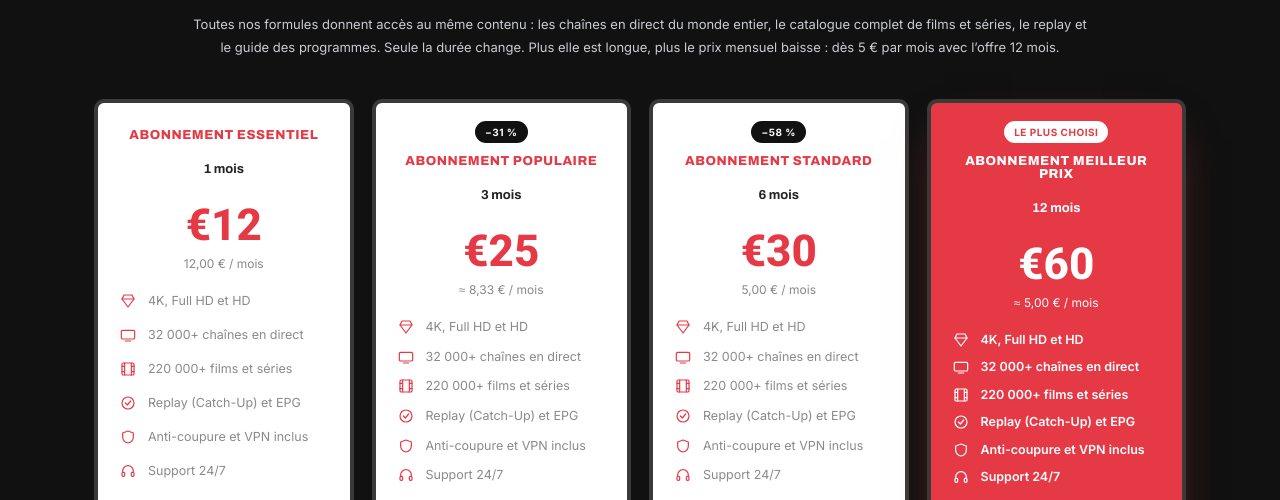
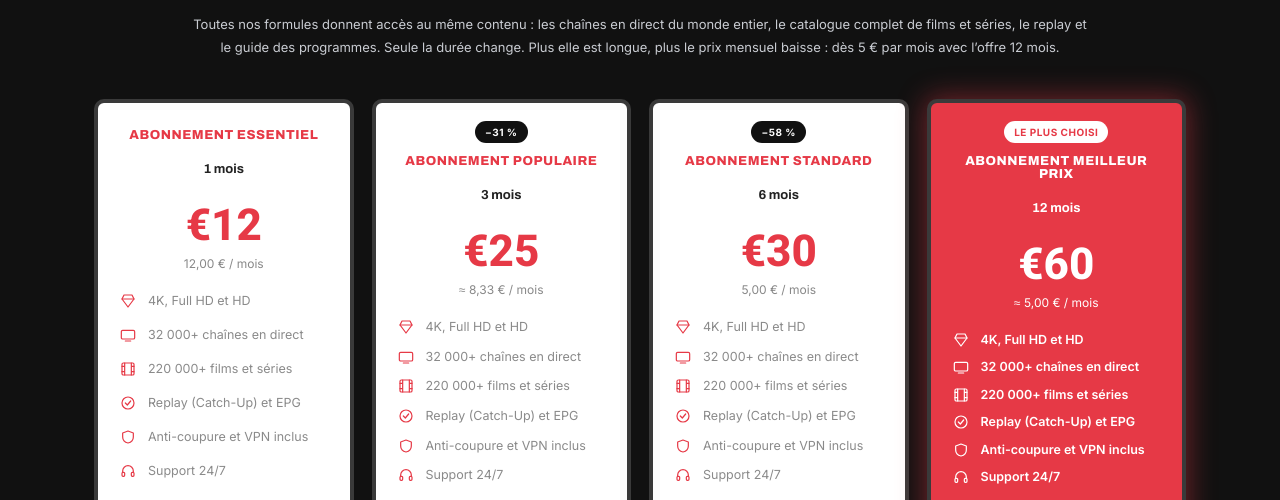
Before and after one commit to tiaboussama-cpu/itv-tst-, a plain HTML site: page index.html in a window 1280 px wide. Shown: the part 3231-3731 px from the top of the page. Drawn offline with Linux system fonts and the light colour scheme.

Commit message:
Make the 12-month card glow surround the whole card
Co-Authored-By: Claude Opus 5.5 <noreply@anthropic.com>
Claude-Session: https://claude.ai/code/session_01Lhuyd86U3ScjENQFSUrU3D

```diff
--- a/style.css
+++ b/style.css
@@ -188,7 +188,7 @@ ul, ol { margin: 0; padding: 0; list-style: none; }
 @media (max-width: 640px) {
   .plan .btn { align-self: stretch; padding: 16px 24px; font-size: 16px; min-height: 52px; }
 }
-.plan.hot { background: var(--red); color: #fff; border-color: #3a3a3a; box-shadow: 0 22px 44px -18px rgba(230, 57, 70, .55); }
+.plan.hot { background: var(--red); color: #fff; border-color: #3a3a3a; box-shadow: 0 0 28px 2px rgba(230, 57, 70, .45); }
 .plan.hot .p-name, .plan.hot .p-dur, .plan.hot .p-price, .plan.hot li, .plan.hot li svg, .plan.hot .p-per { color: #fff; }
 .plan.hot li { font-weight: 600; }
 .plan .tag { align-self: center; background: #111; color: #fff; font: 700 10px/1 var(--font-body); padding: 6px 10px; border-radius: 99px; margin: -8px 0 12px; letter-spacing: .05em; text-transform: uppercase; }
```
